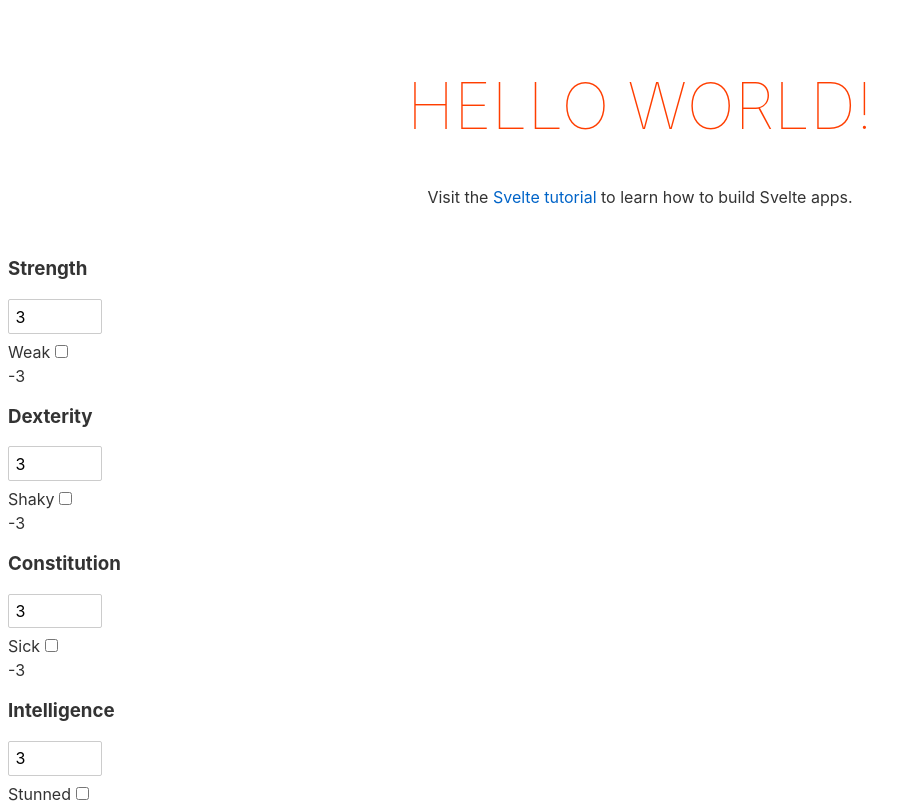
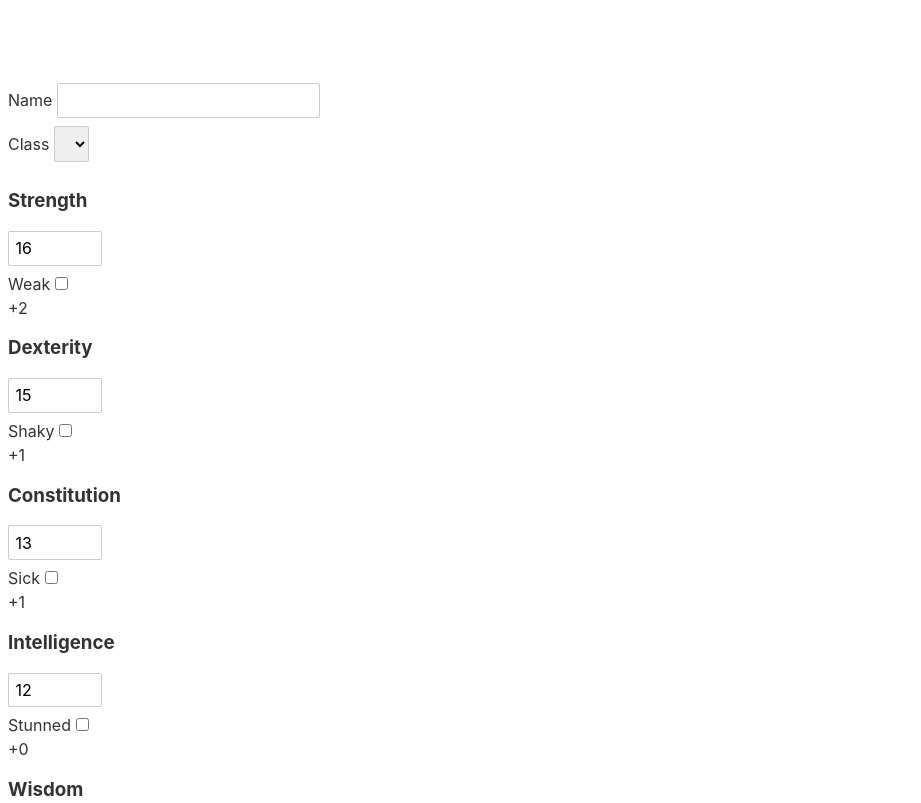
Before and after one commit to robfletcher/dungeon-world-sheets, a Svelte app: page / in a window 1280 px wide. Shown: the top 803 px of the page, without its empty margins (0-921 px from the left). Built offline with nearby package versions, Linux system fonts and the light colour scheme.

Commit message:
bind stat blocks to a larger model

```diff
--- a/src/App.svelte
+++ b/src/App.svelte
@@ -1,20 +1,35 @@
 <script>
   import Stat from "./Stat.svelte";
+
   export let name;
+
+  export let character = {
+    name: "",
+    stats: {
+      strength: 16,
+      dexterity: 15,
+      constitution: 13,
+      intelligence: 12,
+      wisdom: 10,
+      charisma: 8
+    }
+  }
 </script>
 
 <main>
-	<h1>Hello {name}!</h1>
-	<p>Visit the <a href="https://svelte.dev/tutorial">Svelte tutorial</a> to learn how to build Svelte apps.</p>
+  <h1>{character.name}</h1>
 </main>
 
+<label>Name <input bind:value={character.name}></label>
+<label>Class <select></select></label>
+
 <section id="stats">
-	<Stat name="Strength" debility="Weak"/>
-	<Stat name="Dexterity" debility="Shaky"/>
-	<Stat name="Constitution" debility="Sick"/>
-	<Stat name="Intelligence" debility="Stunned"/>
-	<Stat name="Wisdom" debility="Confused"/>
-	<Stat name="Charisma" debility="Scarred"/>
+  <Stat name="Strength" debility="Weak" bind:score={character.stats.strength}/>
+  <Stat name="Dexterity" debility="Shaky" bind:score={character.stats.dexterity}/>
+  <Stat name="Constitution" debility="Sick" bind:score={character.stats.constitution}/>
+  <Stat name="Intelligence" debility="Stunned" bind:score={character.stats.intelligence}/>
+  <Stat name="Wisdom" debility="Confused" bind:score={character.stats.wisdom}/>
+  <Stat name="Charisma" debility="Scarred" bind:score={character.stats.charisma}/>
 </section>
 
 <style>
--- a/src/Stat.svelte
+++ b/src/Stat.svelte
@@ -1,16 +1,22 @@
 <script>
   export let name;
   export let debility;
-    export let score = 3;
+  export let score;
   let bonus;
   let isDebilitated = false;
 
-    $: bonus = (score == 3 ? -3 : score <= 5 ? -2 : score <= 8 ? -1 : score <= 12 ? 0 : score <= 15 ? 1 : score <= 17 ? 2 : 3) - (isDebilitated ? 1 : 0);
+  $: bonus = (score === 3 ? -3 : score <= 5 ? -2 : score <= 8 ? -1 : score <= 12 ? 0 : score <= 15 ? 1 : score <= 17 ? 2 : 3) - (isDebilitated ? 1 : 0);
 </script>
+
+<style>
+  .bonus-positive:before {
+    content: '+';
+  }
+</style>
 
 <section>
   <h3>{name}</h3>
   <input type="number" min="3" max="18" bind:value={score}>
   <label>{debility} <input type="checkbox" bind:checked={isDebilitated}></label>
-    <div>{bonus}</div>
+  <div class:bonus-positive={bonus >= 0}>{bonus}</div>
 </section>
```
Lines whose indentation alone changed are shown as unchanged.
